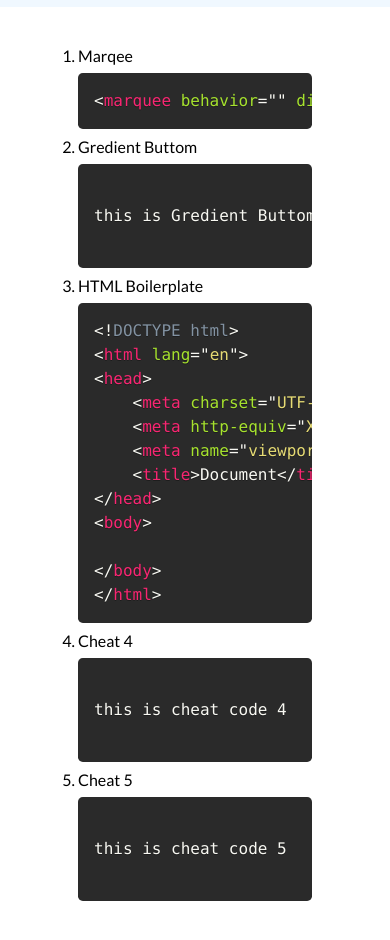
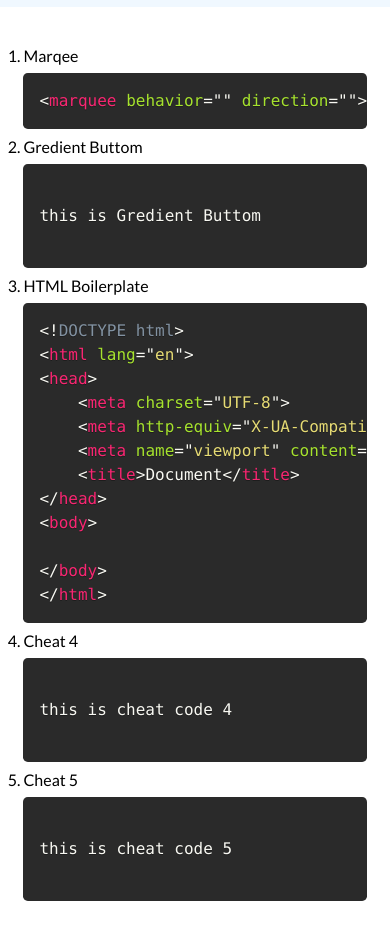
Before and after one commit to Sdalpha/cheatSheet, a plain HTML site: page index.html in a window 390 px wide. Shown: the part 54-994 px from the top of the page. Drawn offline with Linux system fonts and the light colour scheme.

Commit message:
responsive update-1

```diff
--- a/style.css
+++ b/style.css
@@ -25,6 +25,6 @@ nav{
 }
 .container{
     padding: 100px 0;
-    width: 60vw;
+    width: 88vw;
     margin: auto;
 }
```
